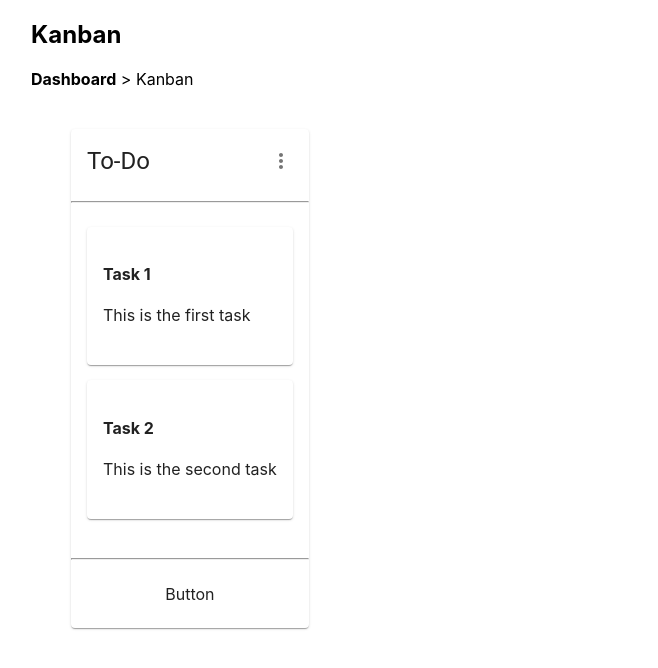
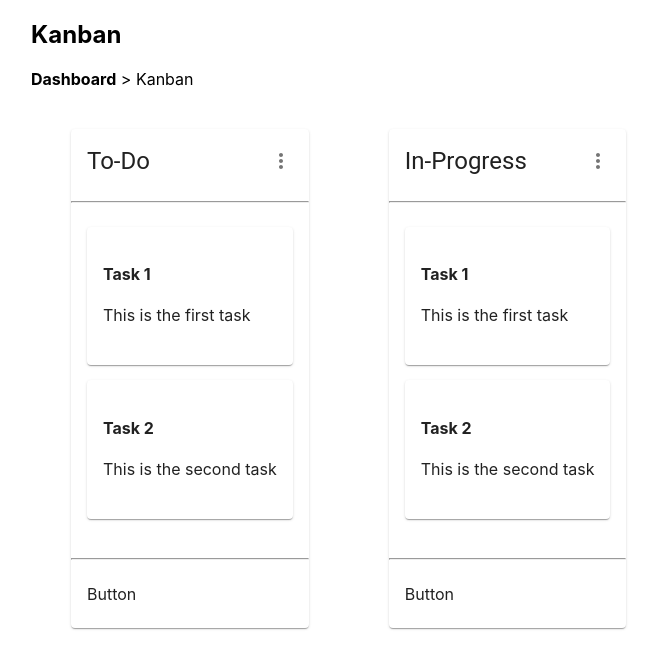
Before and after one commit to martinwachira/kanban-board, a React (Create React App) app: page / in a window 1280 px wide. Shown: the top 668 px of the page, without its empty margins (33-691 px from the left). Built offline with nearby package versions, Linux system fonts and the light colour scheme.

Commit message:
impl drag/drop react feature

```diff
--- a/src/App.js
+++ b/src/App.js
@@ -1,4 +1,6 @@
 import "./App.css";
+
+import { DragDropContext, Draggable, Droppable } from "react-beautiful-dnd";
 
 import ColumnCard from "./Components/ColumnCard";
 import { Container } from "@mui/material";
@@ -19,17 +21,49 @@ function App() {
   ];
 
   const title = "To-Do";
+  const title1 = "In-Progress";
   return (
+    <DragDropContext droppableId="to-do">
       <div className="App">
         <Container>
           <h2>Kanban</h2>
           <strong>Dashboard</strong> {">"} Kanban
           <br />
+          <Droppable droppableId="to-do">
+            {(provided) => (
               <ColumnCard title={title} tasks={tasks}>
-          <TaskCard task={tasks} />
+                {tasks.map((task) => (
+                  <Draggable
+                    draggableId={task.id.toString()}
+                    key={task.id}
+                    task={task}
+                    {...provided.droppableProps}
+                  >
+                    <TaskCard task={task} />
+                  </Draggable>
+                ))}
               </ColumnCard>
+            )}
+          </Droppable>
+          <Droppable droppableId="in-progress">
+            {(provided) => (
+              <ColumnCard title={title1} tasks={tasks}>
+                {tasks.map((task) => (
+                  <Draggable
+                    draggableId={task.id.toString()}
+                    key={task.id}
+                    task={task}
+                    {...provided.droppableProps}
+                  >
+                    <TaskCard task={task} />
+                  </Draggable>
+                ))}
+              </ColumnCard>
+            )}
+          </Droppable>
         </Container>
       </div>
+    </DragDropContext>
   );
 }
 
--- a/src/Components/ColumnCard.js
+++ b/src/Components/ColumnCard.js
@@ -1,11 +1,14 @@
 import { Card, CardContent, CardHeader, IconButton } from "@mui/material";
+import { Draggable, Droppable } from "react-beautiful-dnd";
+import React, { useState } from "react";
 
 import MoreVertIcon from "@mui/icons-material/MoreVert";
-import React from "react";
 import TaskCard from "./TaskCard";
 import classes from "./cardstyles.module.css";
 
 const ColumnCard = ({ title, tasks }) => {
+  const [isDragging, setIsDragging] = useState(false);
+
   return (
     <Card className={classes.cont}>
       <CardHeader
@@ -18,15 +21,41 @@ const ColumnCard = ({ title, tasks }) => {
       />
       <hr />
       <CardContent>
-        {/* <TaskCard /> */}
         <div>
           {tasks.map((task) => (
-            <TaskCard key={task.id} task={task} />
+            <Droppable
+              key={task.id}
+              droppableId={task.id.toString()}
+              isDragging={isDragging}
+              onDragEnter={() => {
+                setIsDragging(true);
+              }}
+              onDragLeave={() => {
+                setIsDragging(false);
+              }}
+              onDrop={(result) => {
+                // Do something with the result of the drop event.
+                console.log("dropped here", result);
+              }}
+            >
+              {(provided) => (
+                <Draggable
+                  draggableId={task.id.toString()}
+                  index={task.id}
+                  isDragging={isDragging}
+                  onDragStart={() => setIsDragging(true)}
+                  onDragEnd={() => setIsDragging(false)}
+                  {...provided.droppableProps}
+                >
+                  {(props) => <TaskCard task={task} />}
+                </Draggable>
+              )}
+            </Droppable>
           ))}
         </div>
       </CardContent>
       <hr />
-      <CardContent className={classes.faction}>Button</CardContent>
+      <CardContent>Button</CardContent>
     </Card>
   );
 };
--- a/src/Components/TaskCard.js
+++ b/src/Components/TaskCard.js
@@ -1,20 +1,38 @@
 import { Card, CardContent } from "@mui/material";
-
-import React from "react";
+import { Draggable, Droppable } from "react-beautiful-dnd";
+import React, { useState } from "react";
 
 const TaskCard = ({ task }) => {
+  const id = task?.id;
   const name = task?.name;
   const description = task?.description;
 
-  console.log("tasks", task);
+  const [isDragging, setIsDragging] = useState(false);
 
   return (
+    <Droppable droppableId={id.toString()}>
+      {(provided) => (
+        <Draggable
+          draggableId={id.toString()}
+          index={id}
+          isDragging={isDragging}
+          onDragStart={() => setIsDragging(true)}
+          onDragEnd={() => setIsDragging(false)}
+          {...provided.droppableProps}
+          ref={provided.innerRef}
+        >
+          {(props) => (
             <Card style={{ marginBottom: "15px" }}>
               <CardContent>
                 <h4>{name}</h4>
                 <p>{description}</p>
               </CardContent>
             </Card>
+          )}
+        </Draggable>
+      )}
+    </Droppable>
   );
 };
+
 export default TaskCard;
```
Lines whose indentation alone changed are shown as unchanged.
